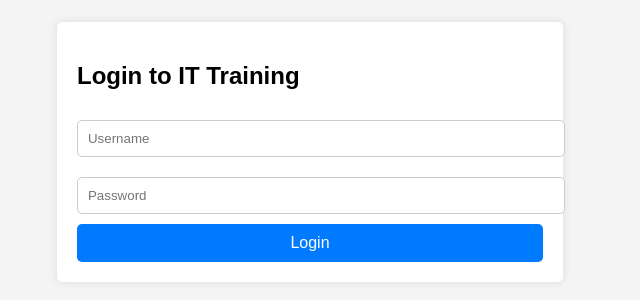
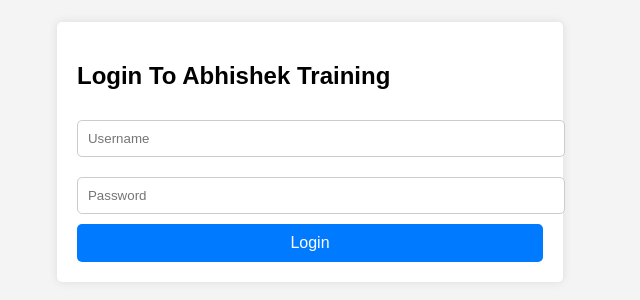
Before and after one commit to abhishekgetme12/Login, a plain HTML site: page index.html in a window 1280 px wide. Shown: the part 256-556 px from the top of the page, without its empty margins (330-970 px from the left). Drawn offline with Linux system fonts and the light colour scheme.

Commit message:
This is V2 for index.html

```diff
--- a/index.html
+++ b/index.html
@@ -47,7 +47,7 @@
 </head>
 <body>
     <div class="login-container">
-        <h2>Login to IT Training</h2>
+        <h2>Login To Abhishek Training</h2>
         <form action="/login" method="post">
             <input type="text" name="username" placeholder="Username" required>
             <input type="password" name="password" placeholder="Password" required>
```
